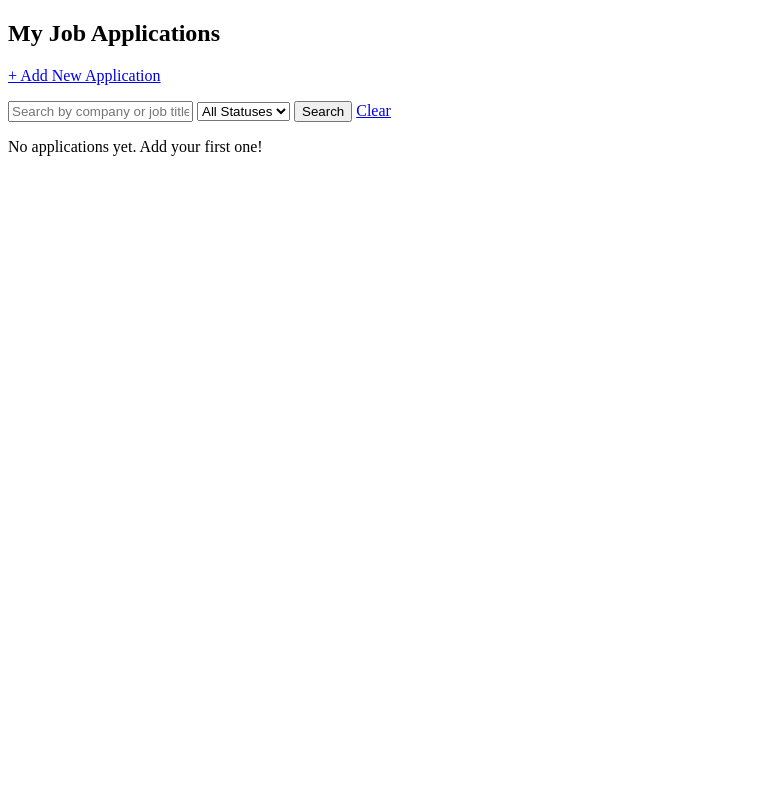
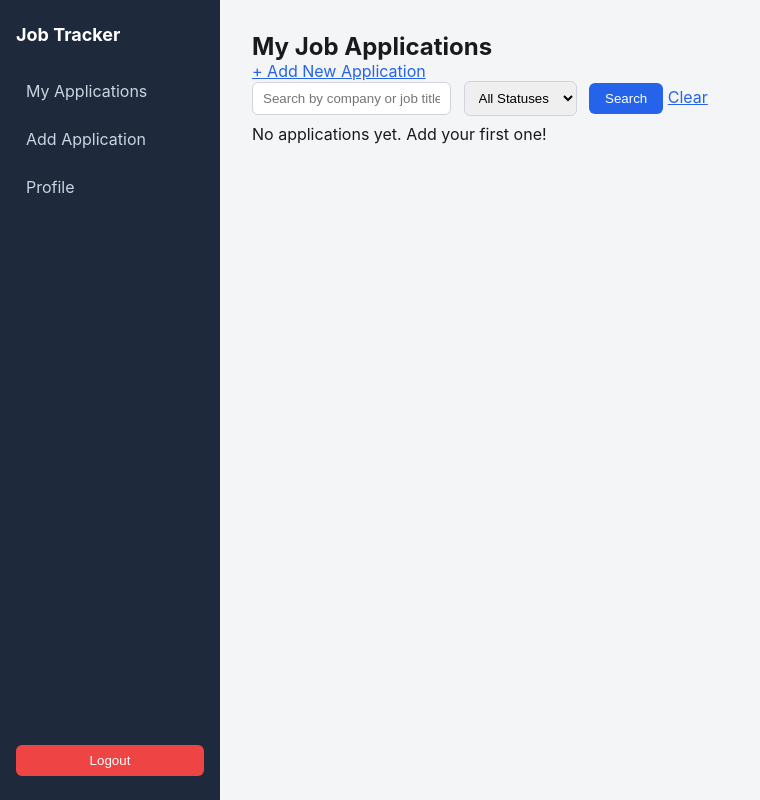
Before and after one commit to aadiththiruvangadan/job-tracker, a Django app: page /applications/ in a window 1280 px wide. Shown: the whole page, without its empty margins (0-760 px from the left). Run offline with Django 5.2, Linux system fonts and the light colour scheme; the visitor is signed in with stand-in values (Sample User, id 1); data that the repository does not hold is empty.

Commit message:
Day 4: Add base template , sidebar nav and consistent styling across auth and application pages

```diff
--- /dev/null
+++ b/static/css/style.css
@@ -0,0 +1,133 @@
+* {
+    margin: 0;
+    padding: 0;
+    box-sizing: border-box;
+}
+
+body {
+    font-family: -apple-system, Segoe UI, Roboto, Arial, sans-serif;
+    background: #f4f5f7;
+    color: #1a1a1a;
+}
+
+.layout {
+    display: flex;
+    min-height: 100vh;
+}
+
+.sidebar {
+    width: 220px;
+    background: #1e293b;
+    color: #fff;
+    padding: 24px 16px;
+    display: flex;
+    flex-direction: column;
+    gap: 12px;
+}
+
+.sidebar h3 {
+    margin-bottom: 16px;
+    font-size: 18px;
+}
+
+.sidebar a {
+    color: #cbd5e1;
+    text-decoration: none;
+    padding: 8px 10px;
+    border-radius: 6px;
+}
+
+.sidebar a:hover {
+    background: #334155;
+    color: #fff;
+}
+
+.sidebar form {
+    margin-top: auto;
+}
+
+.sidebar button {
+    width: 100%;
+    padding: 8px 10px;
+    background: #ef4444;
+    border: none;
+    color: #fff;
+    border-radius: 6px;
+    cursor: pointer;
+}
+
+.sidebar button:hover {
+    background: #dc2626;
+}
+
+.content {
+    flex: 1;
+    padding: 32px;
+}
+
+.message {
+    background: #d1fae5;
+    color: #065f46;
+    padding: 10px 14px;
+    border-radius: 6px;
+    margin-bottom: 16px;
+}
+
+table {
+    width: 100%;
+    border-collapse: collapse;
+    background: #fff;
+    border-radius: 8px;
+    overflow: hidden;
+    box-shadow: 0 1px 3px rgba(0,0,0,0.1);
+}
+
+th, td {
+    padding: 12px 16px;
+    text-align: left;
+    border-bottom: 1px solid #e5e7eb;
+}
+
+th {
+    background: #f8fafc;
+    font-weight: 600;
+}
+
+a {
+    color: #2563eb;
+}
+
+form input, form select, form textarea {
+    padding: 8px 10px;
+    border: 1px solid #d1d5db;
+    border-radius: 6px;
+    margin-right: 8px;
+    margin-bottom: 8px;
+}
+
+button, input[type="submit"] {
+    padding: 8px 16px;
+    background: #2563eb;
+    color: #fff;
+    border: none;
+    border-radius: 6px;
+    cursor: pointer;
+}
+
+button:hover, input[type="submit"]:hover {
+    background: #1d4ed8;
+}
+
+@media (max-width: 768px) {
+    .layout {
+        flex-direction: column;
+    }
+    .sidebar {
+        width: 100%;
+        flex-direction: row;
+        overflow-x: auto;
+    }
+    .sidebar form {
+        margin-top: 0;
+    }
+}
--- a/templates/applications/application_list.html
+++ b/templates/applications/application_list.html
@@ -1,19 +1,9 @@
-<!DOCTYPE html>
-<html lang="en">
-<head>
-    <meta charset="UTF-8">
-    <meta name="viewport" content="width=device-width, initial-scale=1.0">
-    <title>My Applications</title>
-</head>
-<body>
+{% extends 'base.html' %}
+{% block title %}My Applications{% endblock %}
+
+{% block content %}
 <h2>My Job Applications</h2>
 <p><a href="{% url 'application_add' %}">+ Add New Application</a></p>
-
-    {% if messages %}
-        {% for message in messages %}
-            <p>{{ message }}</p>
-        {% endfor %}
-    {% endif %}
 
 <form method="GET" action="{% url 'application_list' %}">
     <input type="text" name="q" placeholder="Search by company or job title" value="{{ query }}">
@@ -30,7 +20,7 @@
 </form>
 
 {% if page_obj %}
-    <table border="1" cellpadding="8" cellspacing="0">
+<table>
     <thead>
         <tr>
             <th>Company</th>
@@ -64,9 +54,7 @@
         <a href="?q={{ query }}&status={{ status }}&page=1">First</a>
         <a href="?q={{ query }}&status={{ status }}&page={{ page_obj.previous_page_number }}">Previous</a>
     {% endif %}
-
     <span>Page {{ page_obj.number }} of {{ page_obj.paginator.num_pages }}</span>
-
     {% if page_obj.has_next %}
         <a href="?q={{ query }}&status={{ status }}&page={{ page_obj.next_page_number }}">Next</a>
         <a href="?q={{ query }}&status={{ status }}&page={{ page_obj.paginator.num_pages }}">Last</a>
@@ -76,5 +64,4 @@
 {% else %}
     <p>No applications yet. Add your first one!</p>
 {% endif %}
-</body>
-</html>
+{% endblock %}
--- /dev/null
+++ b/templates/base.html
@@ -0,0 +1,35 @@
+{% load static %}
+<!DOCTYPE html>
+<html lang="en">
+<head>
+    <meta charset="UTF-8">
+    <meta name="viewport" content="width=device-width, initial-scale=1.0">
+    <title>{% block title %}Job Tracker{% endblock %}</title>
+    <link rel="stylesheet" href="{% static 'css/style.css' %}">
+</head>
+<body>
+    <div class="layout">
+        {% if user.is_authenticated %}
+        <nav class="sidebar">
+            <h3>Job Tracker</h3>
+            <a href="{% url 'application_list' %}">My Applications</a>
+            <a href="{% url 'application_add' %}">Add Application</a>
+            <a href="{% url 'profile' %}">Profile</a>
+            <form method="POST" action="{% url 'logout' %}">
+                {% csrf_token %}
+                <button type="submit">Logout</button>
+            </form>
+        </nav>
+        {% endif %}
+
+        <main class="content">
+            {% if messages %}
+                {% for message in messages %}
+                    <div class="message">{{ message }}</div>
+                {% endfor %}
+            {% endif %}
+            {% block content %}{% endblock %}
+        </main>
+    </div>
+</body>
+</html>
```
Also changed, not shown: templates/accounts/login.html (+5 -8 lines), templates/accounts/profile.html (+7 -14 lines), templates/accounts/register.html (+5 -10 lines), templates/applications/application_confirm_delete.html (+5 -10 lines), templates/applications/application_detail.html (+5 -10 lines), templates/applications/application_form.html (+5 -10 lines). Lines whose indentation alone changed are shown as unchanged.
